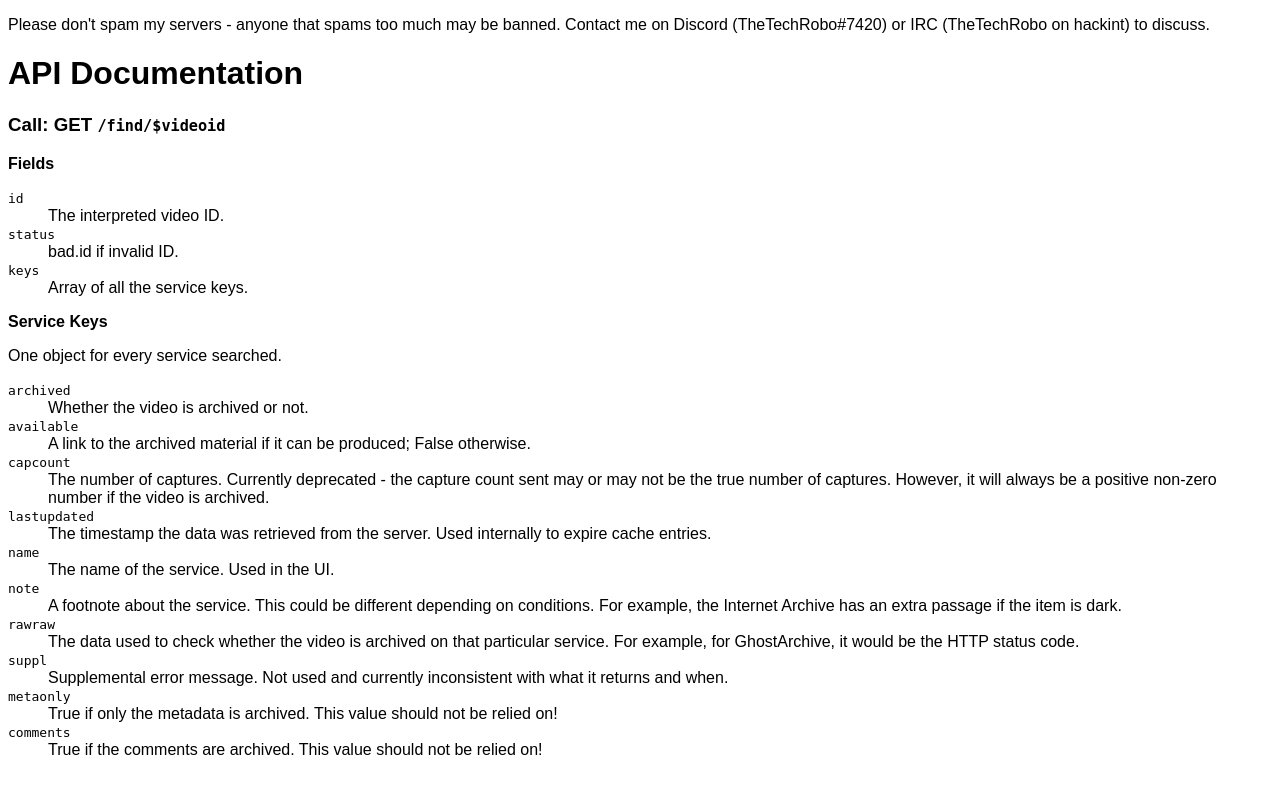
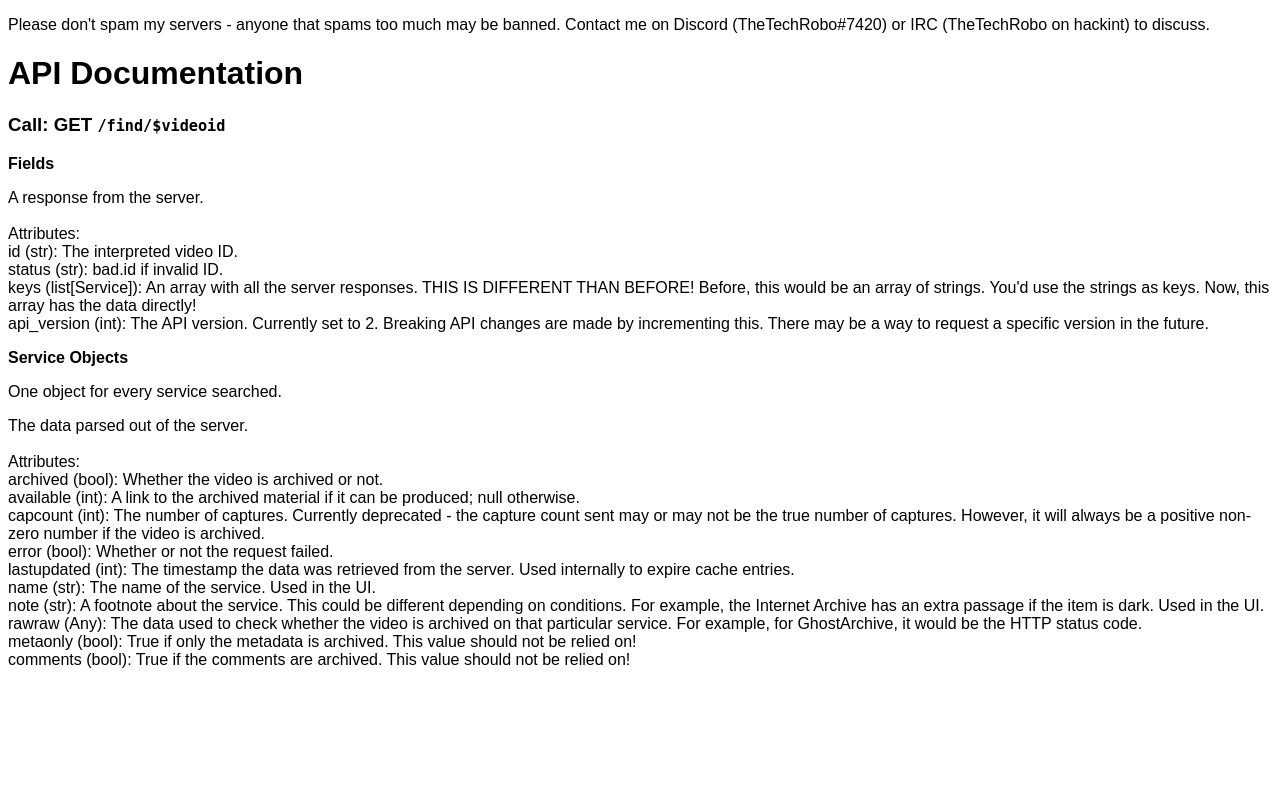
Before and after one commit to TheTechRobo/youtubevideofinder, a Flask app: page /api in a window 1280 px wide. Run offline with Flask 2, Linux system fonts and the light colour scheme.

Commit message:
Use docstrings for API docs

```diff
--- a/app.py
+++ b/app.py
@@ -17,7 +17,11 @@ async def ui():
 
 @app.route("/api")
 async def api():
-    return render_template("api.html", fields={"id": "The interpreted video ID.", "status": "bad.id if invalid ID.", "keys": "Array of all the service keys."}, services={"archived": "Whether the video is archived or not.", "available": "A link to the archived material if it can be produced; False otherwise.", "capcount": "The number of captures. Currently deprecated - the capture count sent may or may not be the true number of captures. However, it will always be a positive non-zero number if the video is archived.", "lastupdated": "The timestamp the data was retrieved from the server. Used internally to expire cache entries.", "name": "The name of the service. Used in the UI.", "note": "A footnote about the service. This could be different depending on conditions. For example, the Internet Archive has an extra passage if the item is dark.", "rawraw": "The data used to check whether the video is archived on that particular service. For example, for GhostArchive, it would be the HTTP status code.", "suppl": "Supplemental error message. Not used and currently inconsistent with what it returns and when.", "metaonly": "True if only the metadata is archived. This value should not be relied on!", "comments": "True if the comments are archived. This value should not be relied on!"})
+    responseDocstring = lostmediafinder.Response.__doc__
+    serviceDocstring = lostmediafinder.Service.__doc__
+    # TODO: Parse that
+    # This works fine for now tho
+    return render_template("api.html", fields=responseDocstring, services=serviceDocstring, type=type)
 
 @app.route("/nojs")
 async def formsubmit():
--- a/templates/api.html
+++ b/templates/api.html
@@ -15,6 +15,7 @@ body {
     <b>Fields</b>
     <br>
     <dl>
+      {% if fields is mapping %}
         {% for field, value in fields.items() %}
           <dt><code>
               {{ field }}
@@ -22,14 +23,25 @@ body {
           <dd>{{value}}
           </dd>
         {% endfor %}
+      {% elif fields is string %}
+        {{ fields.strip().replace("\n", "<br>") | safe }}
+      {% else %}
+        Fail
+      {% endif %}
     </dl>
-    <b>Service Keys</b>
+    <b>Service Objects</b>
     <p>One object for every service searched.</p>
+    {% if services is mapping %}
       <dl>
         {% for field, value in services.items() %}
           <dt><code>{{field}}</code></dt>
           <dd>{{value}}</dd>
         {%endfor%}
       </dl>
+    {% elif services is string %}
+      {{ services.strip().replace("\n", "<br>") | safe }}
+    {% else %}
+      fail
+    {% endif %}
   </body>
 </html>
```
Lines whose indentation alone changed are shown as unchanged.
